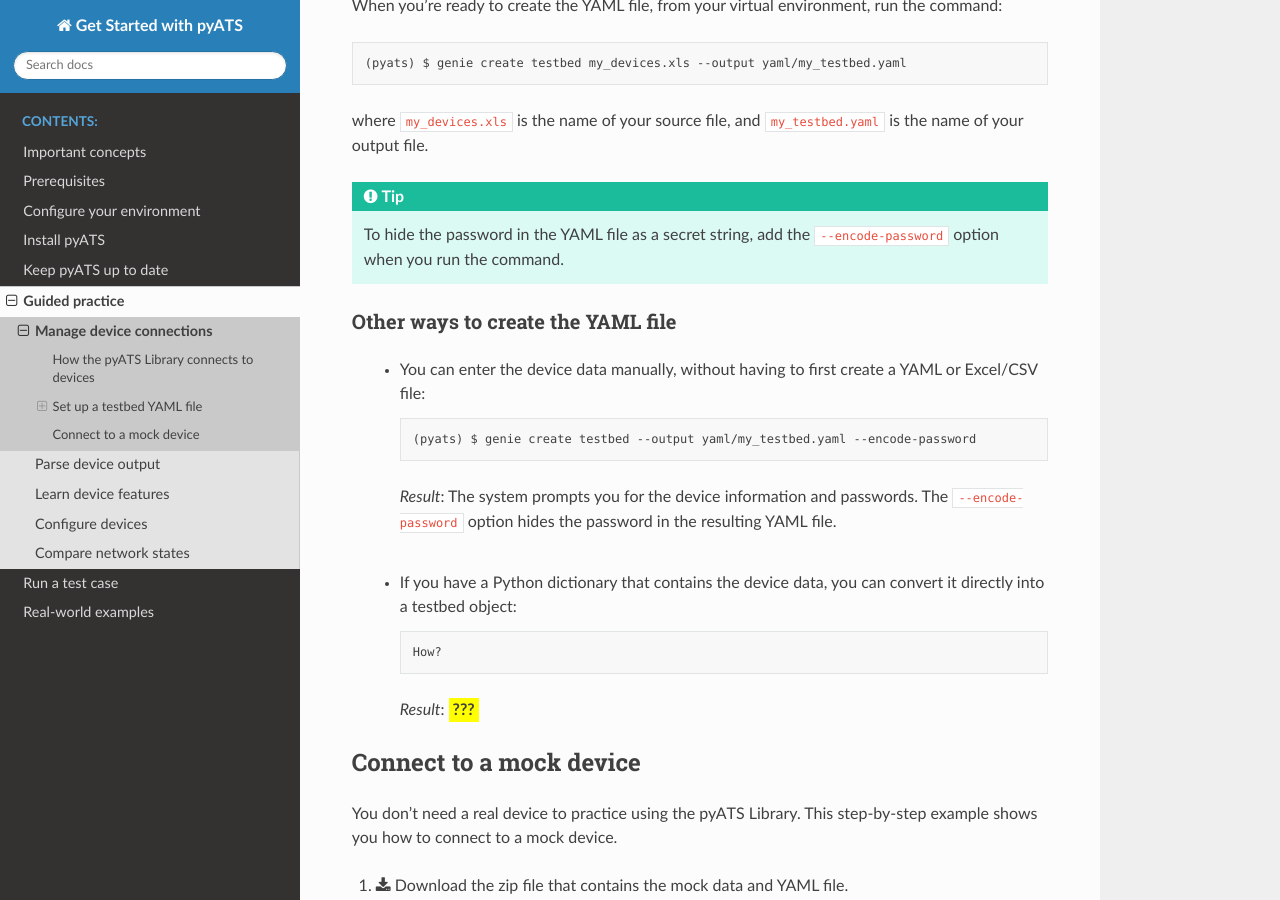
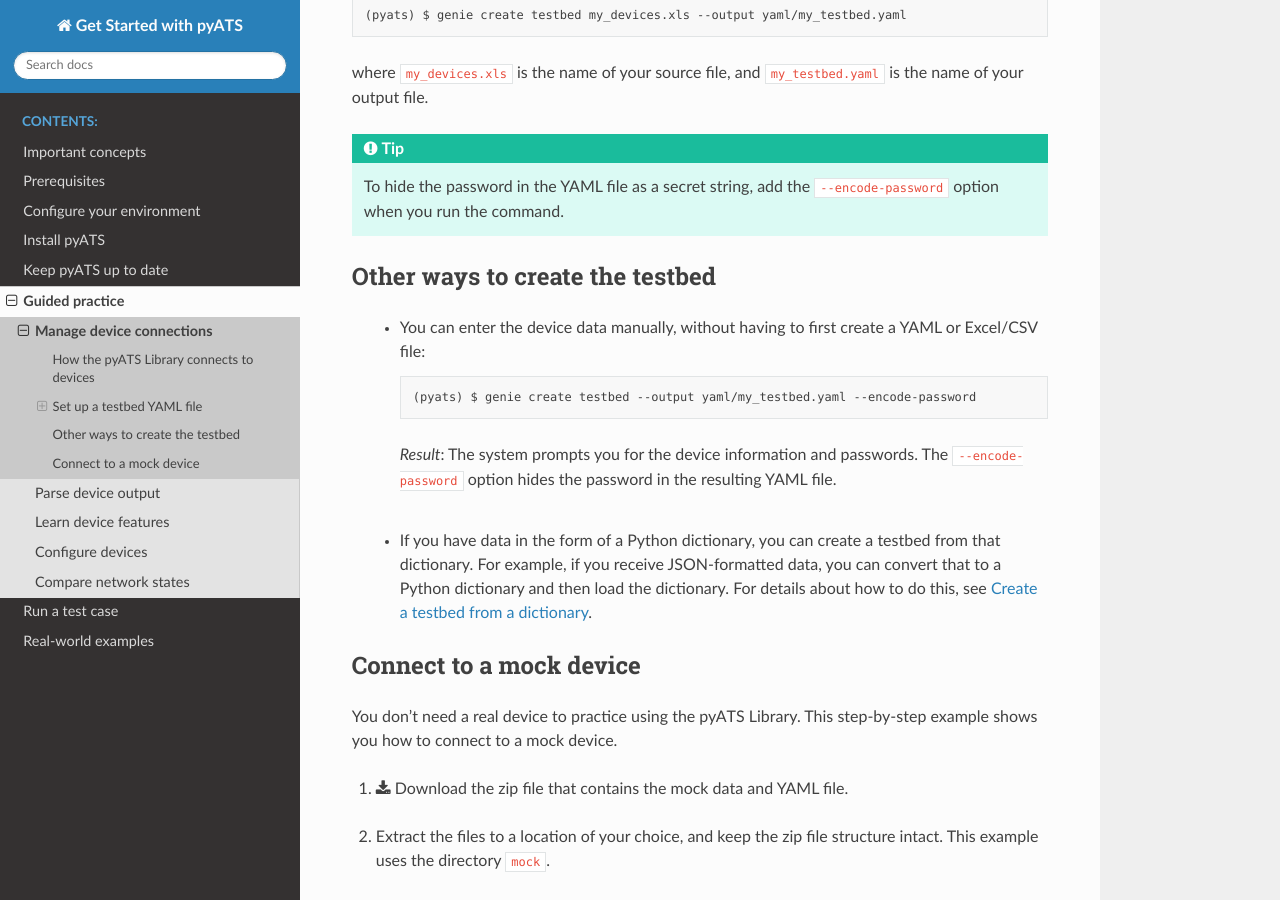
Before and after one commit to CiscoTestAutomation/getting-started, a Sphinx documentation site: the page built from source/quickstart/manageconnections.rst, in a window 1280 px wide and 900 px high, scrolled down 2798 px. Built offline with Sphinx 7.4.7 and the Read the Docs theme 2.0.0, drawn with Linux system fonts in a browser that asks for light colours; pages that are not in the unit, such as notebooks, are missing from menus; some of the changed text lies outside the part shown.

Commit message:
Added info about creating a testbed from a dictionary.

```diff
--- a/source/quickstart/manageconnections.rst
+++ b/source/quickstart/manageconnections.rst
@@ -114,19 +114,15 @@
 
 .. tip:: To hide the password in the YAML file as a secret string, add the ``--encode-password`` option when you run the command.
 
-Other ways to create the YAML file
-^^^^^^^^^^^^^^^^^^^^^^^^^^^^^^^^^^^
+Other ways to create the testbed
+---------------------------------
  * You can enter the device data manually, without having to first create a YAML or Excel/CSV file::
 
     (pyats) $ genie create testbed --output yaml/my_testbed.yaml --encode-password
 
    *Result*: The system prompts you for the device information and passwords. The ``--encode-password`` option hides the password in the resulting YAML file. |br| |br|
 
- * If you have a Python dictionary that contains the device data, you can convert it directly into a testbed object::
-
-    How?
-
-   *Result*: :question:`???`
+ * If you have data in the form of a Python dictionary, you can create a testbed from that dictionary. For example, if you receive JSON-formatted data, you can convert that to a Python dictionary and then load the dictionary. For details about how to do this, see `Create a testbed from a dictionary <http://wwwin-pyats.cisco.com/cisco-shared/genie/latest/cookbooks/genie.html#create-a-testbed-from-a-dictionary>`_.
 
 .. _connect-to-device:
 
```
Also changed, not shown: other parts of source/quickstart/manageconnections.rst (+3 -3 lines).
